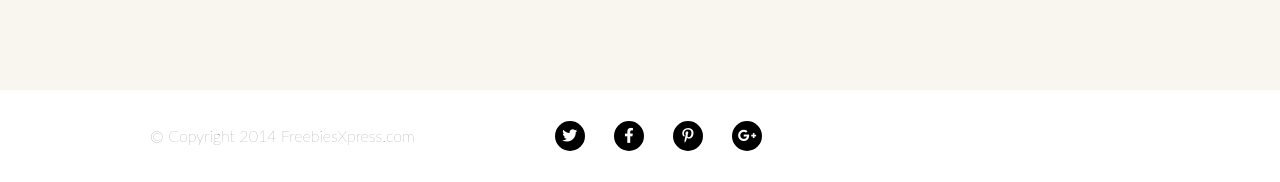
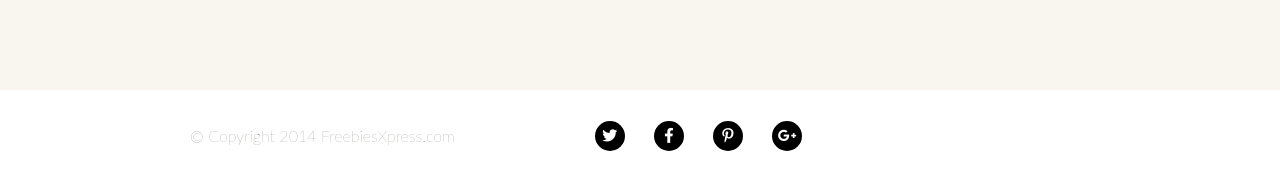
Before and after one commit to adikaszi/task-runner, a website: page index.html in a window 1280 px wide. Shown: the part 2272-2454 px from the top of the page. Drawn offline with Linux system fonts and the light colour scheme.

Commit message:
repairv6

```diff
--- a/sass/style.scss
+++ b/sass/style.scss
@@ -54,11 +54,13 @@ body {
 	padding-left: 100px;
 	font-size: 30px;
 	font-family: $font-2;
+	padding-left: 200px;
 }
 
 .nav-wrapper {
 	flex: 0 0 50%;
 	justify-content: center;
+	padding-top: 15px;
 	ul {
 		padding-inline-start: 0;
 	}
@@ -214,6 +216,10 @@ p {
 	font-weight: 200;
 }
 /*contact*/
+.page-footer {
+	max-width: 1200px;
+    margin: 0 auto;
+}
 
 .contact-list {
 	font-size: 0;
```
Also changed, not shown: css/style.css, 1 other file.
